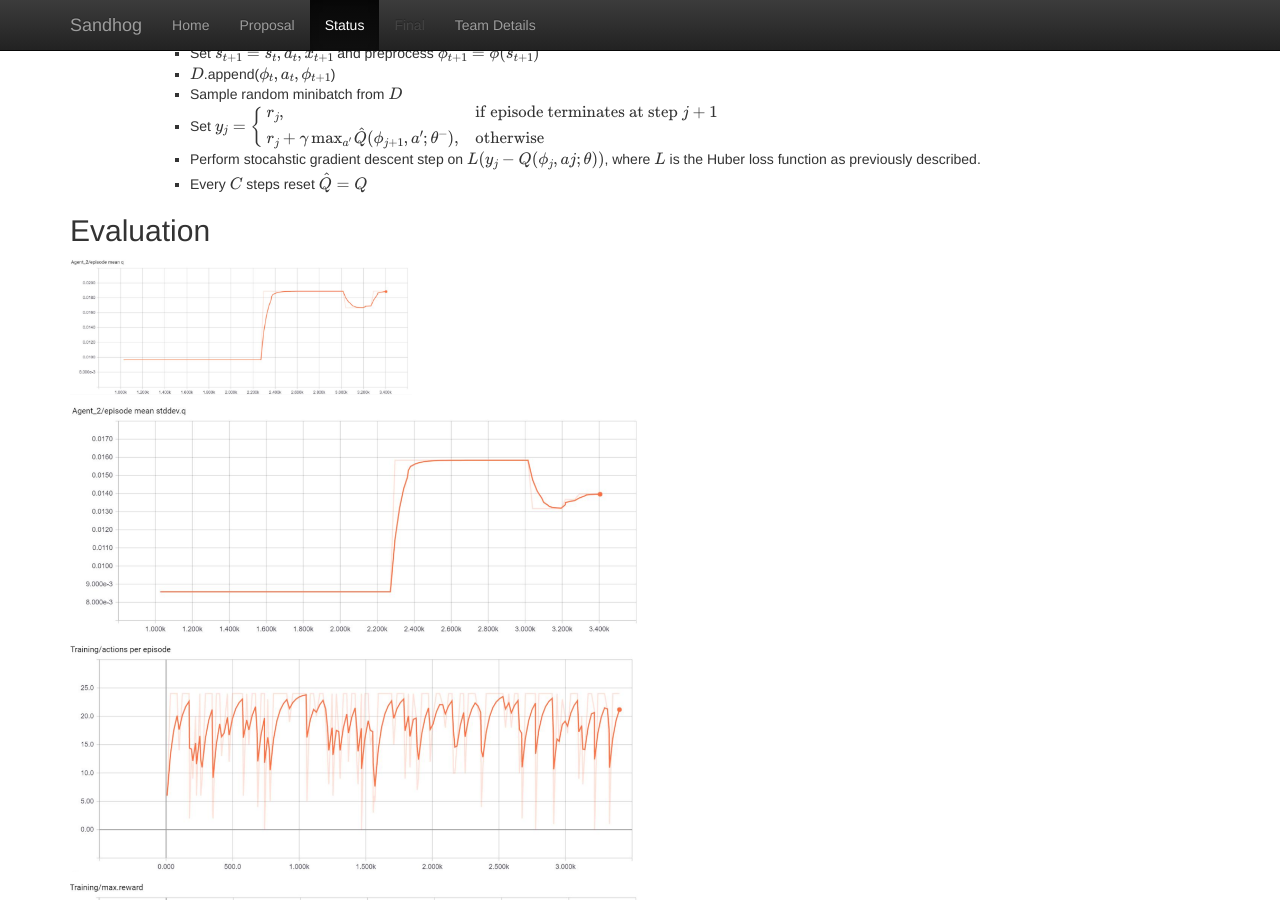
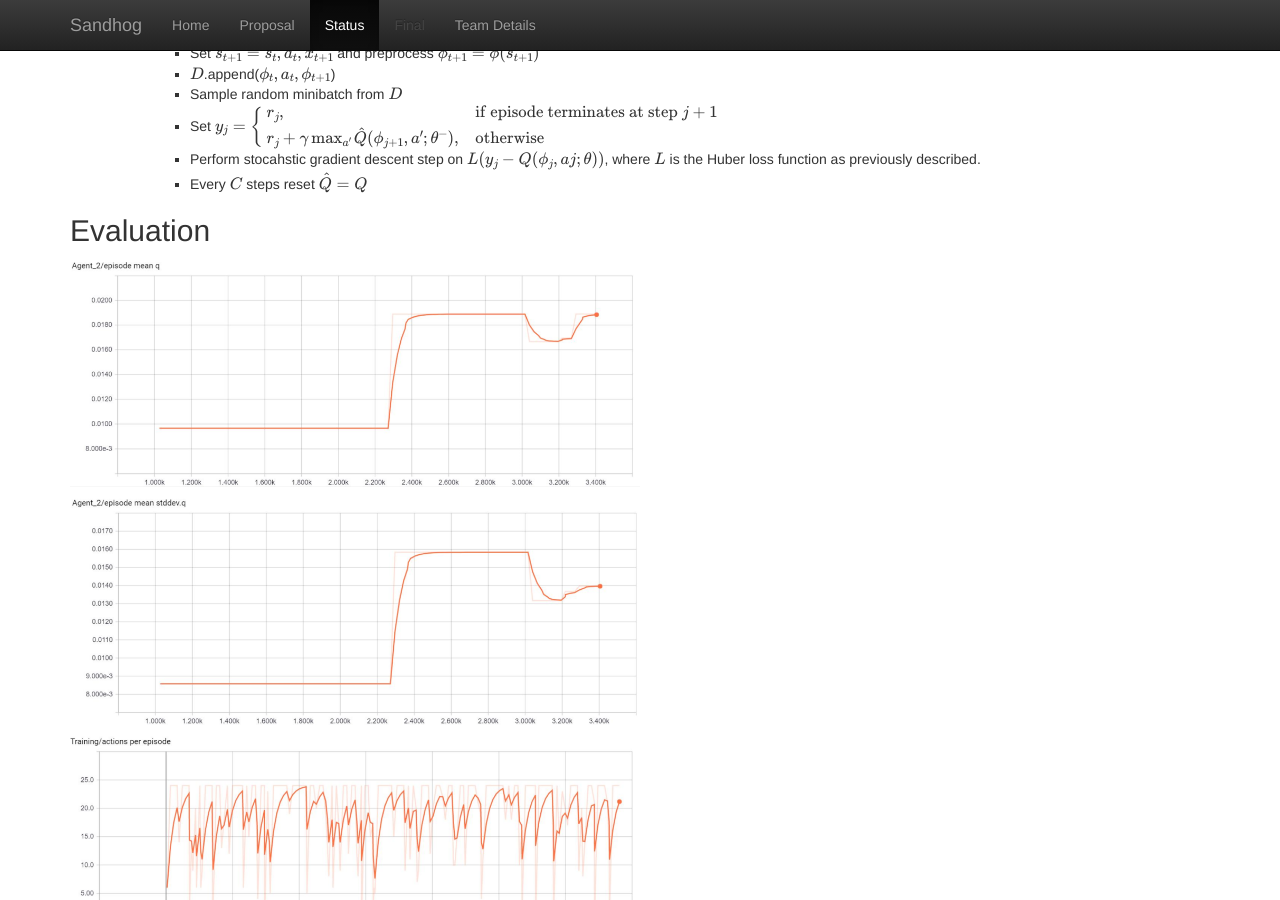
Before and after one commit to hfloresr/Sandhog, a Jekyll site: the page built from docs/status.md, in a window 1280 px wide and 900 px high, scrolled down 2369 px. Built offline with Jekyll 4.4.1, drawn with Linux system fonts in a browser that asks for light colours; formulas are drawn with MathJax 3.

Commit message:
Update status.md
Cleanup evaluation graphs

```diff
--- a/docs/status.md
+++ b/docs/status.md
@@ -106,18 +106,17 @@ The learning algorithm can be described as the following:
 
 
 ## Evaluation
-![](results/agent2_episode_mean_q.PNG){:height="50%" width="30%"}
+![](results/agent2_episode_mean_q.PNG){:height="50%" width="50%"}
 
-![Alt text](results/agent2_episode_mean_stddev_q.PNG){:height="50%" width="50%"}
+![](results/agent2_episode_mean_stddev_q.PNG){:height="50%" width="50%"}
 
+![](results/training_actions_per_episode.PNG){:height="50%" width="50%"}
 
-![Alt text](results/training_actions_per_episode.PNG){:height="50%" width="50%"}
+![](results/training_max_reward.PNG){:height="50%" width="50%"}
 
-![Alt text](results/training_max_reward.PNG){:height="50%" width="50%"}
+![](results/training_min_reward.PNG){:height="50%" width="50%"}
 
-![Alt text](results/training_min_reward.PNG){:height="50%" width="50%"}
-
-![Alt text](results/training_reward_per_episode.PNG){:height="50%" width="50%"}
+![](results/training_reward_per_episode.PNG){:height="50%" width="50%"}
 
 
 
```
